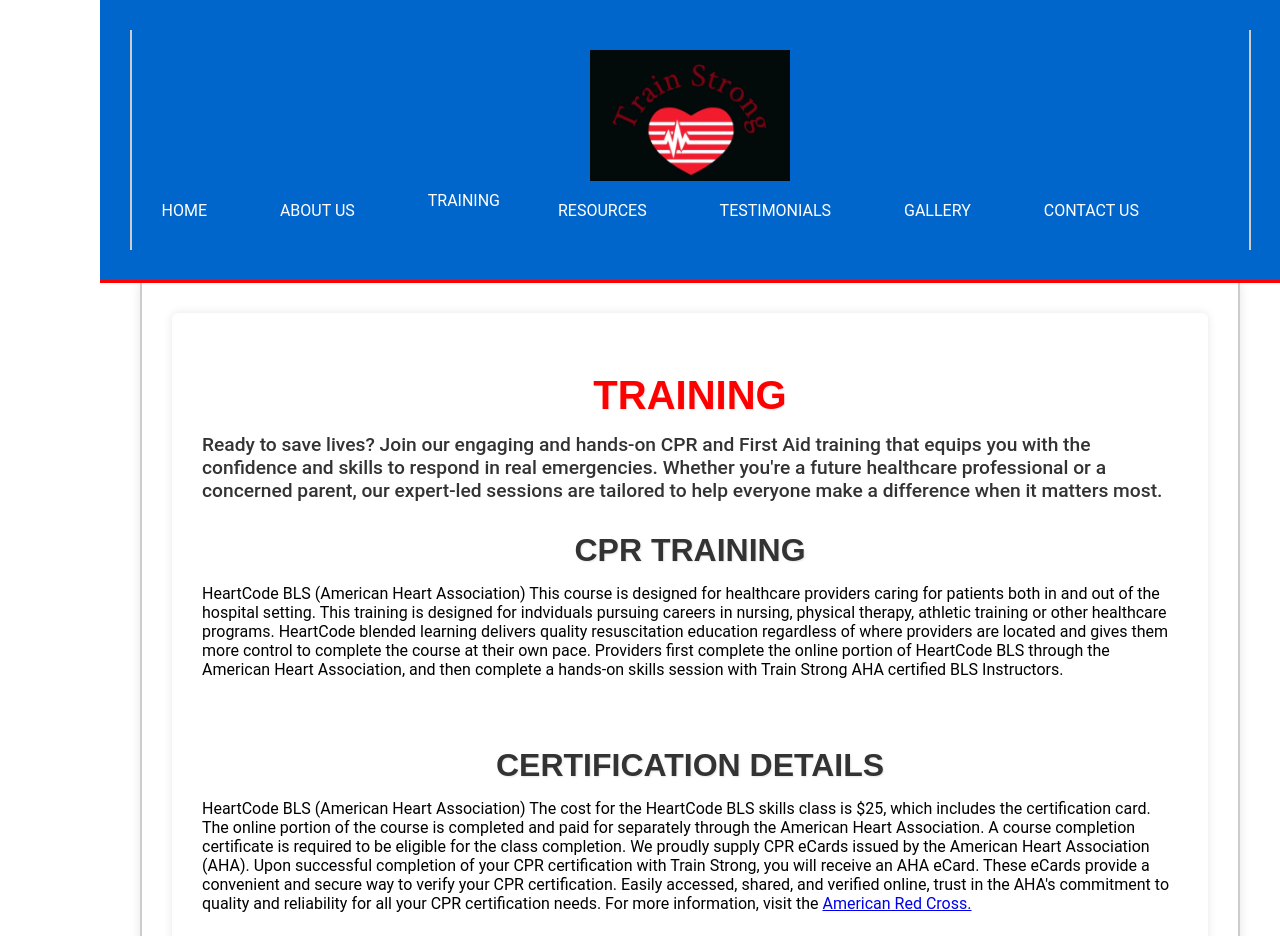
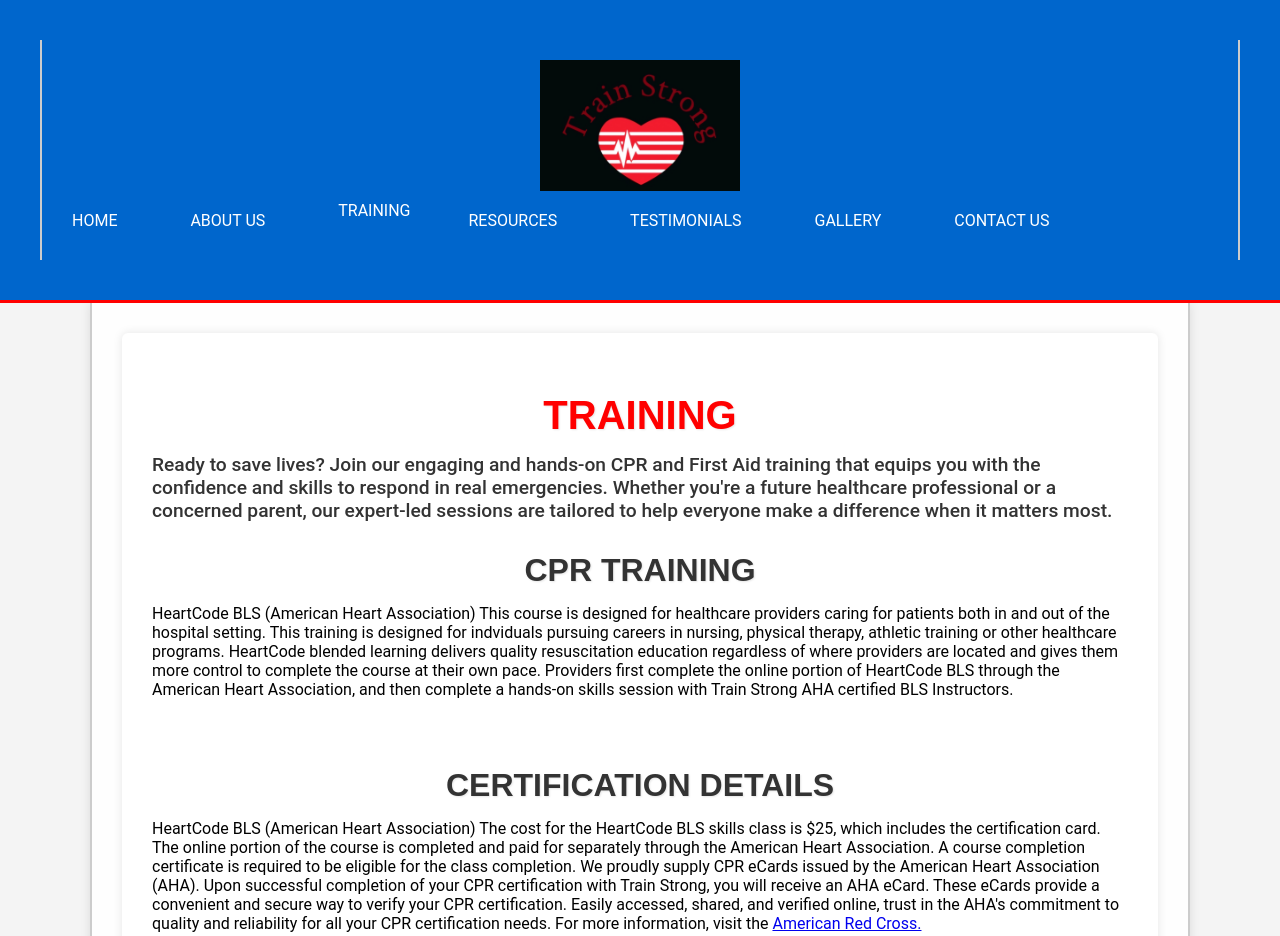
Before and after one commit to TrainStrong1/TrainStrong, a plain HTML site: page training.html in a window 1280 px wide. Shown: the top 936 px of the page. Drawn offline with Linux system fonts and the light colour scheme.

Commit message:
Update styles1.css

```diff
--- a/CSS/styles.css
+++ b/CSS/styles.css
@@ -28,22 +28,6 @@ body {
 
 }
 
-body {
-  background: url("images/AHACPR.jpg") repeat-y center top;
-  background-size: cover;
-  background-attachment: fixed;
-  padding: 0;
-  margin: 0;
-}
-
-body {
-    background-image: url("images\bkimage.png"); /* path to your image */
-    background-repeat: no-repeat;
-    background-position: left top;
-    background-size: auto 100%; /* Adjust this if needed */
-    background-attachment: fixed;
-    padding-left: 100px; /* Optional: push content away from the border */
-}
 
 
 /* Header section styling */
@@ -53,7 +37,7 @@ header {
     background: #0066cc;
 	color: #ffffff;
 
-    padding: 30px 0;
+    padding: 40px 0;
 
     min-height: 80px;
 
@@ -65,11 +49,17 @@ header {
 
 }
 
+ header {
+  display: flex;
+  justify-content: space-between;
+  align-items: center;
+  flex-wrap: wrap;
+}
 
 header nav {
   display: flex;
   gap: 10px;
-  flex-grow: 1;
+  flex-grow: 5;
 }
 
 
@@ -524,9 +514,10 @@ tr:nth-child(odd) {
 
     position: absolute;
 
-    background-color: #0066cc;
+    background-color: #0066cc; #ffffff;
 
     min-width: 160px;
+	box-shadow: 0 8px 16px rgba(0,0,0,0.2);
 
     z-index: 1;
 
@@ -720,6 +711,8 @@ footer, footer a, footer section, footer nav, footer nav ul, footer nav ul a {
 
     .form-grid {
 
+
+
         grid-gap: 20px;
 
     }
```
